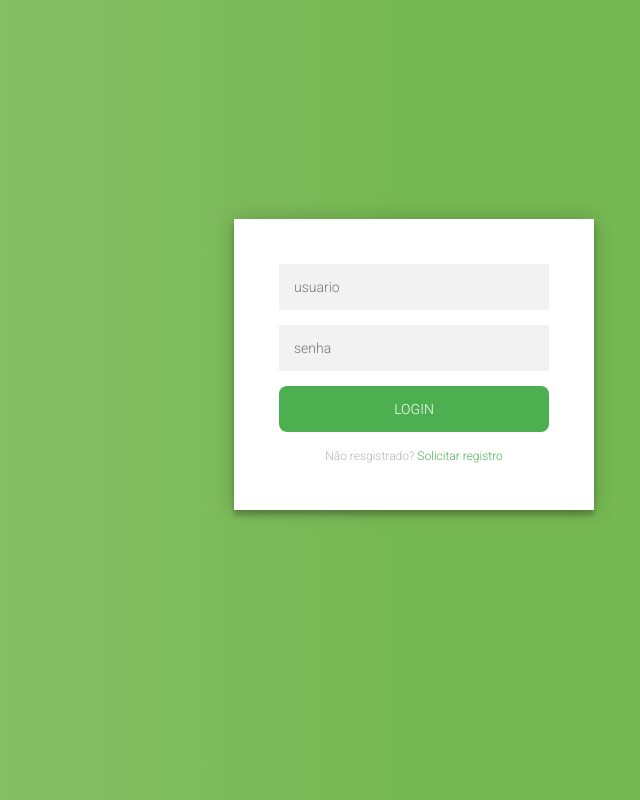
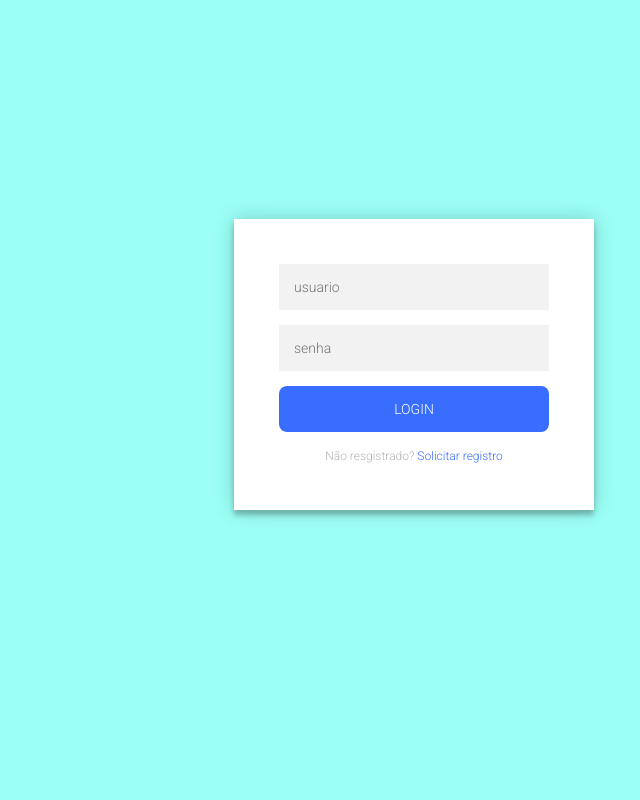
Before and after one commit to marcosfnsc/ubrep, a React (Vite) app in the folder frontend/: page / in a window 1280 px wide. Shown: the whole page, without its empty margins (226-866 px from the left). Built offline with nearby package versions, Linux system fonts and the light colour scheme.

Commit message:
atualizado cores para corresponder ao logo

```diff
--- a/frontend/src/pages/login.css
+++ b/frontend/src/pages/login.css
@@ -31,7 +31,7 @@
   font-family: "Roboto", sans-serif;
   text-transform: uppercase;
   outline: 0;
-  background: #4CAF50;
+  background: #386DFF;
   width: 100%;
   border: 0;
   padding: 15px;
@@ -42,7 +42,7 @@
   cursor: pointer;
 }
 .form button:hover,.form button:active,.form button:focus {
-  background: #43A047;
+  background: #3798FF;
 }
 .form .message {
   margin: 15px 0 0;
@@ -50,12 +50,11 @@
   font-size: 12px;
 }
 .form .message a {
-  color: #4CAF50;
+  color: #386DFF;
   text-decoration: none;
 }
 body {
-  background: rgb(141,194,111);
-  background: linear-gradient(90deg, rgba(141,194,111,1) 0%, rgba(118,184,82,1) 50%);
+  background: rgb(155,255,246);
   font-family: "Roboto", sans-serif;
   -webkit-font-smoothing: antialiased;
   -moz-osx-font-smoothing: grayscale;
```
